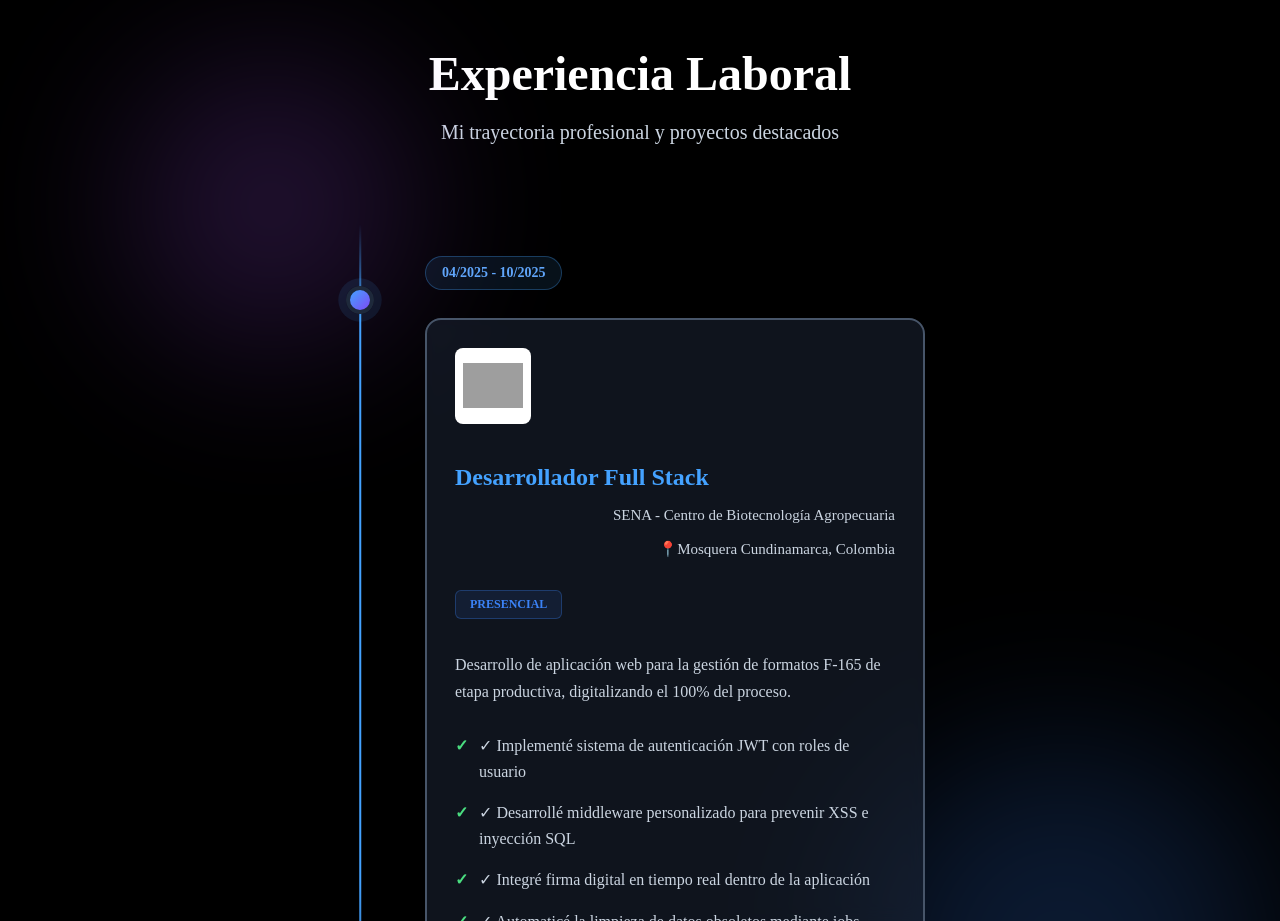
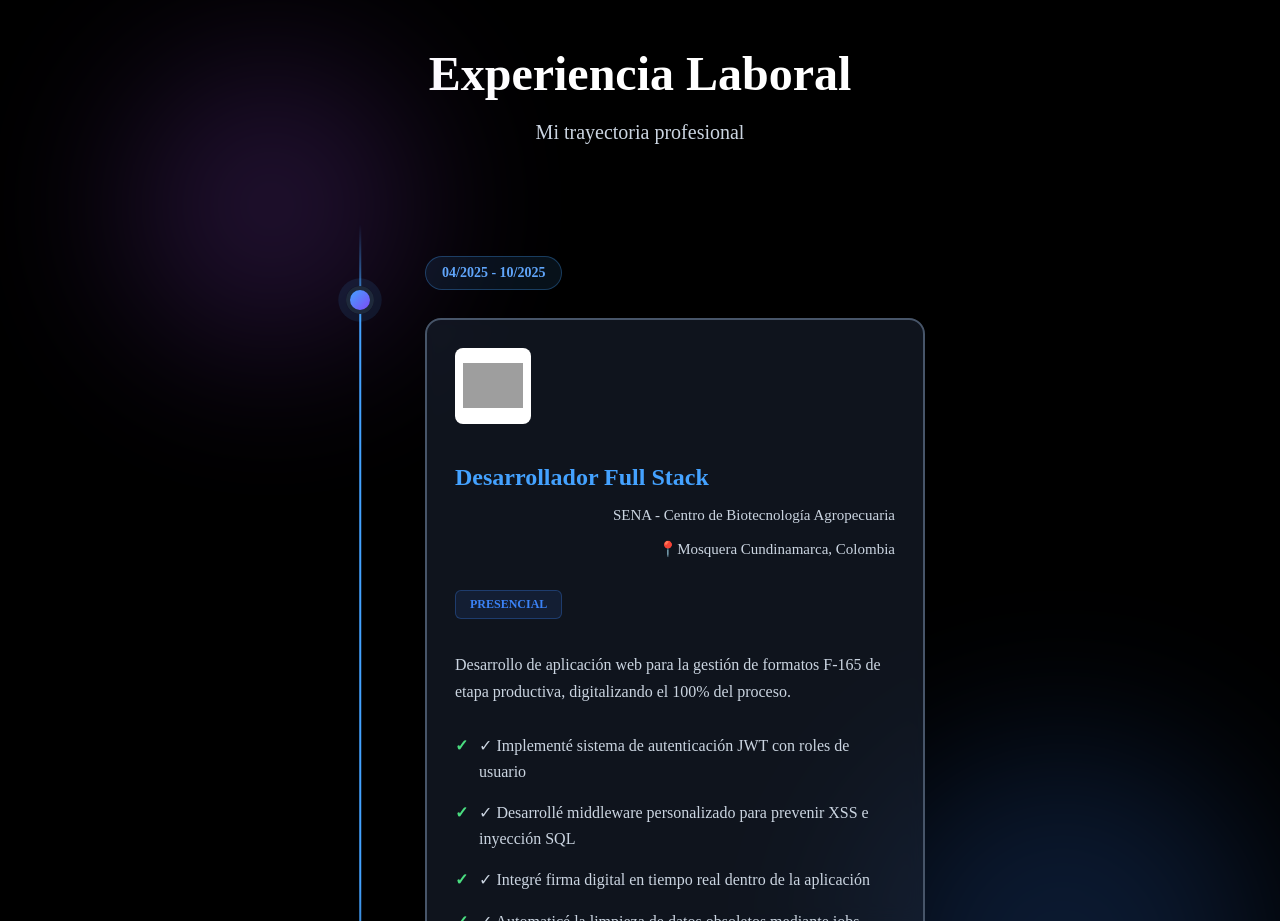
Before and after one commit to SergioAndresG/PORTAFOLIO-DEV, a Vue app in the folder portafolio/: page /#/ in a window 1280 px wide. Shown: the part 3902-4823 px from the top of the page. Built offline with nearby package versions, Linux system fonts and the light colour scheme; grey boxes are pictures that could not be loaded.

Commit message:
refactor(WorkExperience): Solo se corrige el subtitulo

```diff
--- a/portafolio/src/components/WorkExperience.vue
+++ b/portafolio/src/components/WorkExperience.vue
@@ -78,7 +78,7 @@ onUnmounted(() => {
     <div class="header" :class="{ 'visible': ExperienceVisible }">
       <h2 class="title">Experiencia Laboral</h2>
       <p class="subtitle">
-        Mi trayectoria profesional y proyectos destacados
+        Mi trayectoria profesional
       </p>
     </div>
 
```
